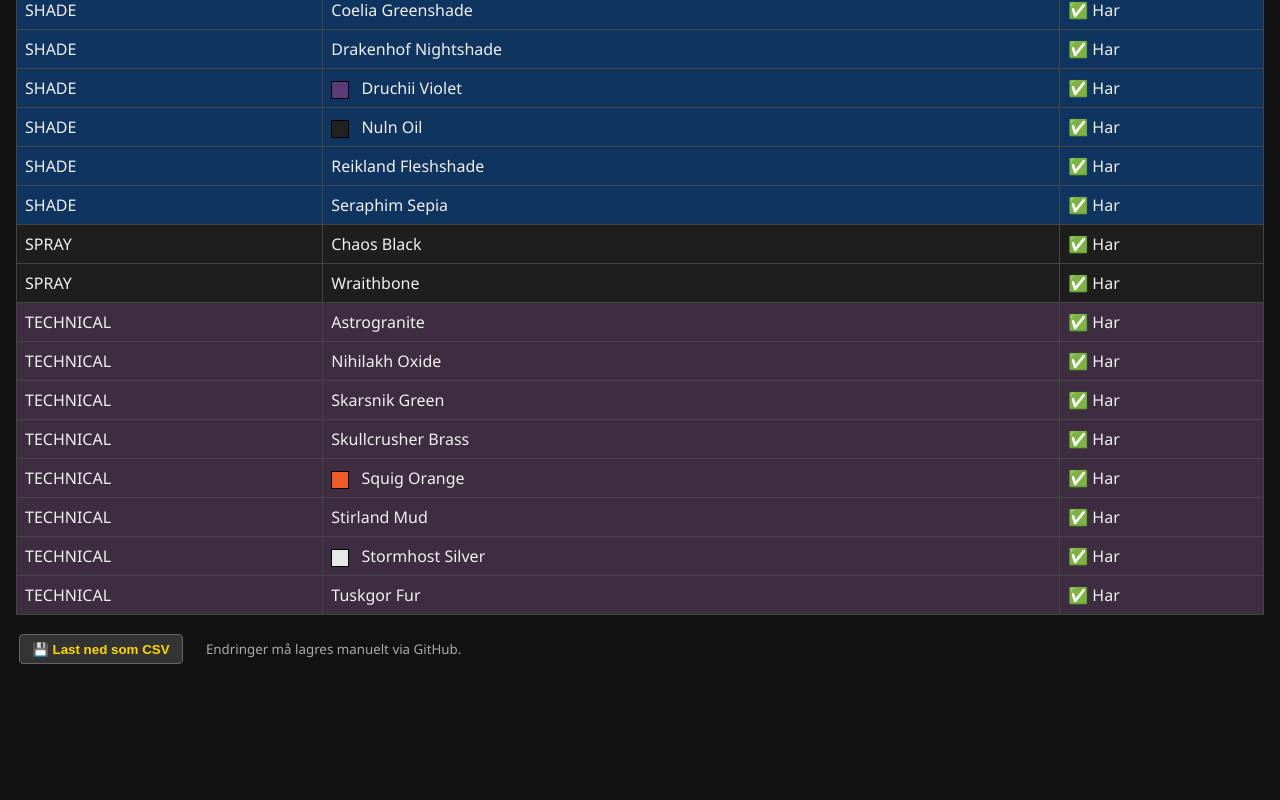
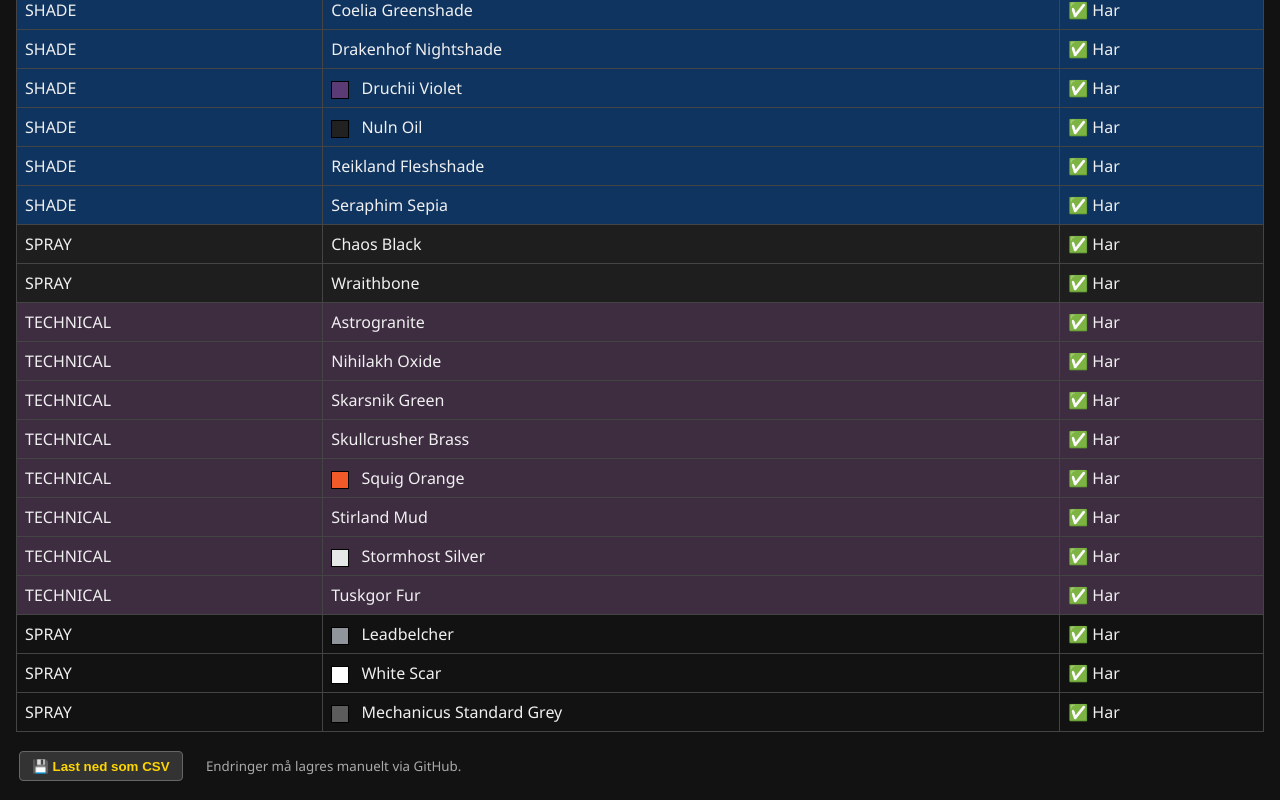
Before and after one commit to JannisTheSeeker/malingskatalog-warhammer, a plain HTML site: page index.html in a window 1280 px wide. Shown: the part 4402-5202 px from the top of the page. Before the commit the page ends 5085 px from the top, so only its background shows below. Drawn offline with Linux system fonts and the light colour scheme.

Commit message:
Add files via upload

```diff
--- a/index.html
+++ b/index.html
@@ -1592,6 +1592,45 @@
       ✅ Har
      </td>
     </tr>
+    <tr>
+     <td>
+      SPRAY
+     </td>
+     <td>
+      <span class="swatch" style="background-color: #90959C; width: 16px; height: 16px; display: inline-block; margin-right: 8px; border: 1px solid #000; vertical-align: middle;">
+      </span>
+      Leadbelcher
+     </td>
+     <td class="har">
+      ✅ Har
+     </td>
+    </tr>
+    <tr>
+     <td>
+      SPRAY
+     </td>
+     <td>
+      <span class="swatch" style="background-color: #FFFFFF; width: 16px; height: 16px; display: inline-block; margin-right: 8px; border: 1px solid #000; vertical-align: middle;">
+      </span>
+      White Scar
+     </td>
+     <td class="har">
+      ✅ Har
+     </td>
+    </tr>
+    <tr>
+     <td>
+      SPRAY
+     </td>
+     <td>
+      <span class="swatch" style="background-color: #5C5C5C; width: 16px; height: 16px; display: inline-block; margin-right: 8px; border: 1px solid #000; vertical-align: middle;">
+      </span>
+      Mechanicus Standard Grey
+     </td>
+     <td class="har">
+      ✅ Har
+     </td>
+    </tr>
    </tbody>
   </table>
   <div style="margin-top: 1rem;">
```
